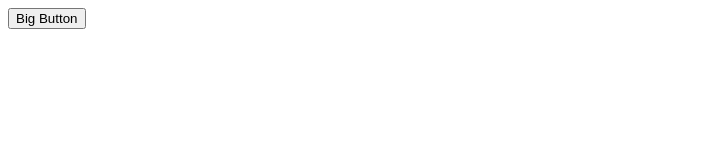
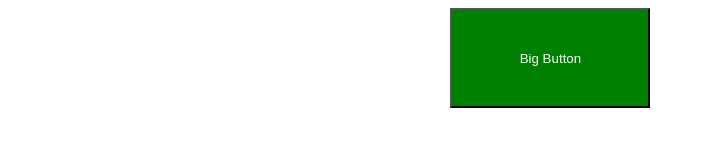
Before and after one commit to Redgadget/WebDevelopment, a plain HTML site: page index.html in a window 1280 px wide. Shown: the whole page, without its empty margins (0-705 px from the left). Drawn offline with Linux system fonts and the light colour scheme.

Commit message:
Hi John I have added some styles, please check

```diff
--- a/index.html
+++ b/index.html
@@ -12,6 +12,28 @@
 
     </div>
 
+<style>
 
+    .wrap {
+
+            width:30%;
+            margin: 0 auto;
+
+    }
+
+    .large {
+
+        height:100px;
+        width: 200px;
+        color:#fff;
+        background-color:green;
+    }
+
+
+
+    </style>
 </body>
+
+
+
 </html>
```
